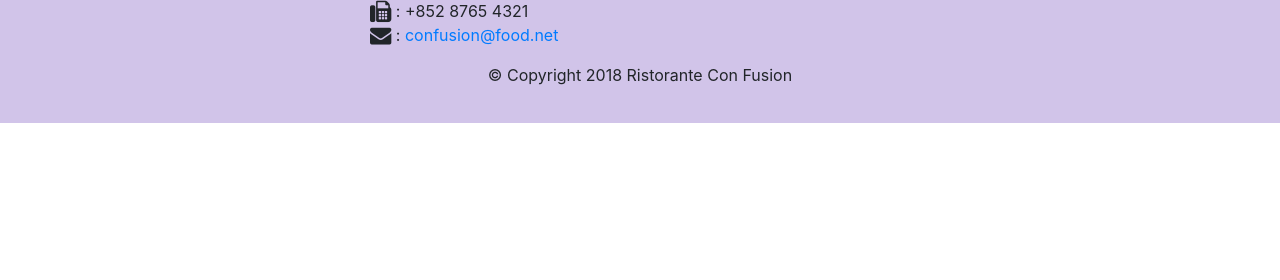
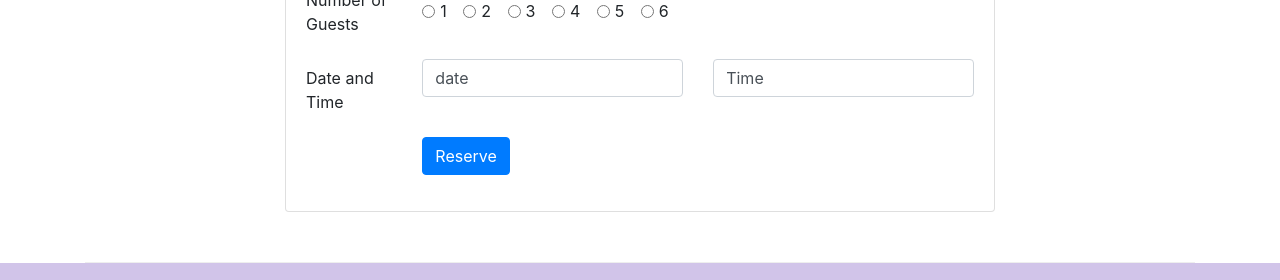
Before and after one commit to Ferayddi/conFusion, a website: page index.html in a window 1280 px wide. Shown: the part 1683-1963 px from the top of the page. Before the commit the page ends 1806 px from the top, so only its background shows below. Drawn offline with nearby package versions, Linux system fonts and the light colour scheme.

Commit message:
Assignment2

```diff
--- a/index.html
+++ b/index.html
@@ -44,6 +44,9 @@
                 <div class= "col-12 col-sm align-self-center">
                     <img src="img/logo.png" class="img-fluid">
                 </div>
+                <div class="col-12 col-sm  align-self-center">
+                    <a role="button" aria-disabled="true" class="btn btn-warning btn-block" href="#reserveForm">Reserve Table</a>
+                </div>
             </div>
         </div>
     </header>
@@ -74,8 +77,19 @@
                 <h3>This Month's Promotions</h3>
             </div>
             <div class= "col col-sm col-md">
-                <h2>Weekend Grand Buffet</h2>
-                <p>Featuring mouthwatering combinations with a choice of five different salads, six enticing appetizers, six main entrees and five choicest desserts. Free flowing bubbly and soft drinks. All for just $19.99 per person </p>
+
+                <div class="media">
+                    <div class="media-body">
+                      <h2 class="mt-0">Weekend Grand Buffet <span class="badge badge-danger">NEW</span></h2>
+                      <p class="d-none d-sm-block">Featuring mouthwatering combinations
+                        with a choice of five different salads, six enticing appetizers,
+                         six main entrees and five choicest desserts. Free flowing bubbly and soft drinks.
+                         All for just $19.99 per person </p>
+                    </div>
+                    <img class="ml-3 d-flex img-thumbnail align-self-center" src="/img/buffet.png" alt="Weekend Grand Buffet">
+                </div>
+
+
             </div>
         </div>
 
@@ -97,6 +111,79 @@
                 </div>
 
             </div>
+        </div>
+
+        <div class="row row-content justify-content-center" >
+            <div class="col-12 col-sm-8"  >
+                <div class="card" id="reserveForm" >
+                    <h3 class="card-header bg-warning">Reserve a table</h3>
+                    <div class="card-body"  >
+                        <form >
+                            <div class="form-group">
+                                <div class="row">
+                                <legend class="col-form-label col-sm-2 align-self-center ">Number of Guests</legend>
+                                <div class="col-sm-10 align-self-center">
+                                    <div class="form-check form-check-inline">
+                                    <input class="form-check-input" type="radio" name="numguests" id="numguests1" value="1" >
+                                    <label class="form-check-label" for="numguests1">
+                                        1
+                                    </label>
+                                    </div>
+                                    <div class="form-check form-check-inline">
+                                        <input class="form-check-input" type="radio" name="numguests" id="numguests2" value="2" >
+                                        <label class="form-check-label" for="numguests2">
+                                        2
+                                        </label>
+                                    </div>
+                                    <div class="form-check form-check-inline">
+                                        <input class="form-check-input" type="radio" name="numguests" id="numguests3" value="3" >
+                                        <label class="form-check-label" for="numguests3">
+                                        3
+                                        </label>
+                                    </div>
+                                    <div class="form-check form-check-inline">
+                                        <input class="form-check-input" type="radio" name="numguests" id="numguests4" value="4" >
+                                        <label class="form-check-label" for="numguests4">
+                                        4
+                                        </label>
+                                    </div>
+                                    <div class="form-check form-check-inline">
+                                        <input class="form-check-input" type="radio" name="numguests" id="numguests5" value="5" >
+                                        <label class="form-check-label" for="numguests5">
+                                        5
+                                        </label>
+                                    </div>
+                                    <div class="form-check form-check-inline">
+                                        <input class="form-check-input" type="radio" name="numguests" id="numguests6" value="6" >
+                                        <label class="form-check-label" for="numguests6">
+                                        6
+                                        </label>
+                                    </div>
+
+                                </div>
+                                </div>
+                            </div>
+
+                            <div class="form-group row">
+                                <label for="date1" class="col-sm-2 col-form-label">Date and Time</label>
+                                <div class="col-sm-5">
+                                    <input type="text" class="form-control" id="date1" value="date">
+                                </div>
+                                <div class="col-sm-5">
+                                    <input type="text" class="form-control"  value="Time">
+                                </div>
+                            </div>
+
+                            <div class="form-group row">
+                                <div class="offset-sm-2 col-10">
+                                    <button type="submit" class="btn btn-primary">Reserve</button>
+                                </div>
+                            </div>
+                        </form>
+                    </div>
+                </div>
+            </div>
+
         </div>
     </div>
 
```
